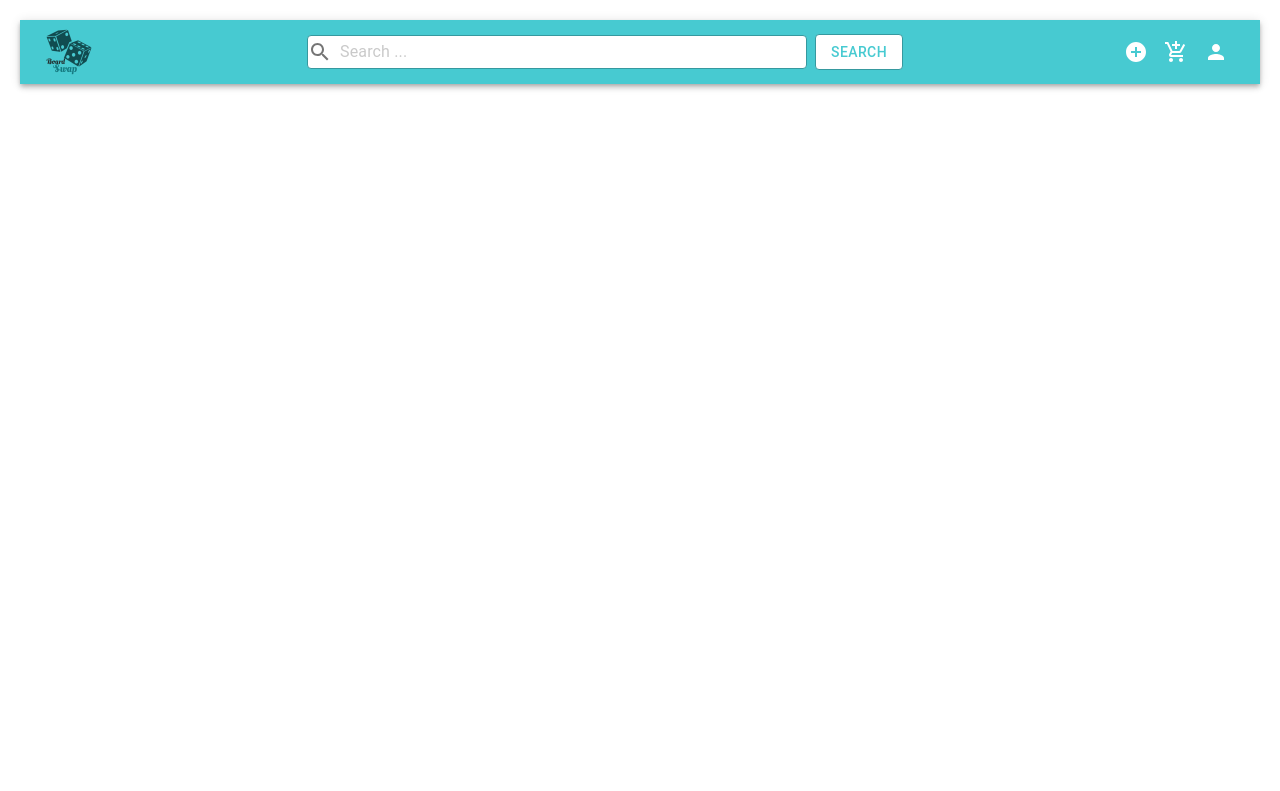
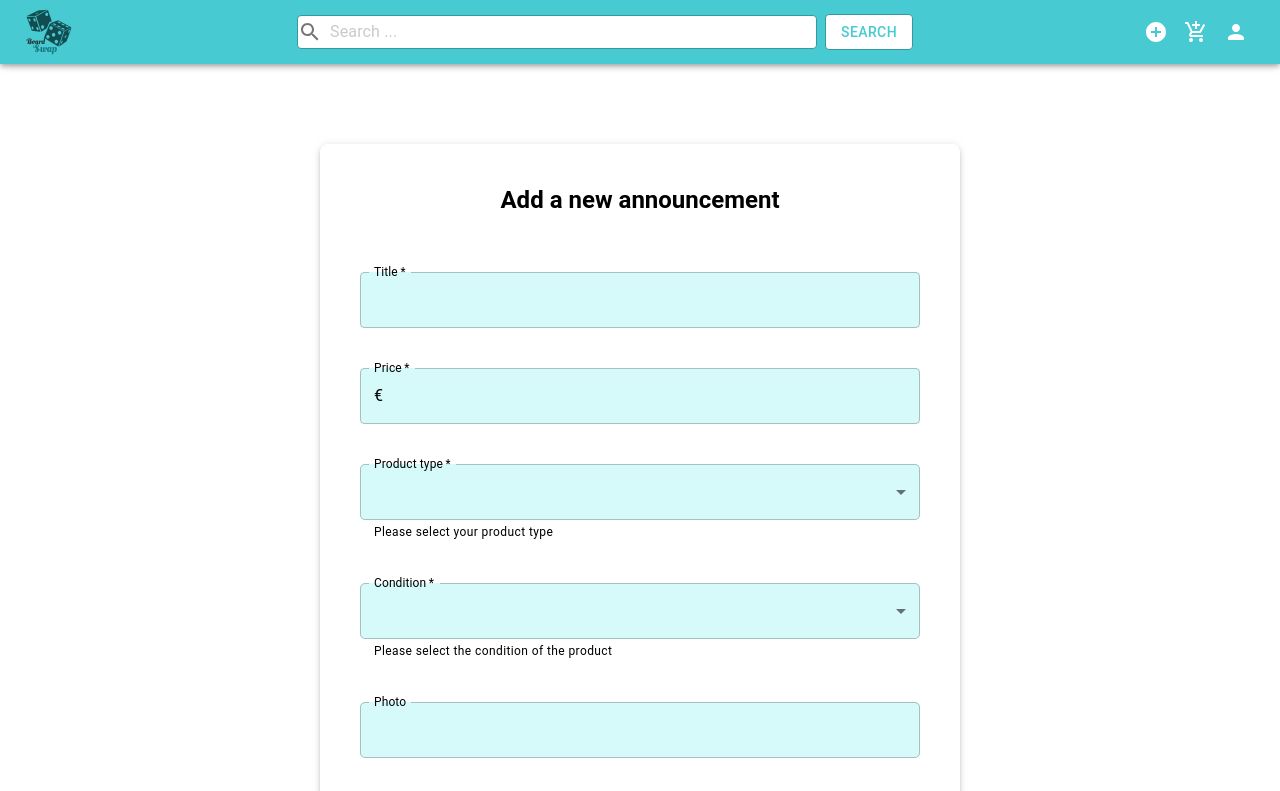
Before and after one commit to starshynova/BoardSwap, a React (Vite) app in the folder client/: page /items/create in a window 1280 px wide. Before the commit this address had no page. Shown: the top 791 px of the page. Built offline with nearby package versions, Linux system fonts and the light colour scheme.

Commit message:
UI for create item + remove padding in body

```diff
--- a/client/src/App.jsx
+++ b/client/src/App.jsx
@@ -5,6 +5,7 @@ import CreateUser from "./pages/User/CreateUser";
 import UserList from "./pages/User/UserList";
 import theme from "./components/theme";
 import { ThemeProvider } from "@mui/material/styles";
+import CreateItem from "./pages/Item/CreateItem";
 
 const App = () => {
   return (
@@ -15,6 +16,7 @@ const App = () => {
           <Route path="/" element={<Home />} />
           <Route path="/user" element={<UserList />} />
           <Route path="/register" element={<CreateUser />} />
+          <Route path="/items/create" element={<CreateItem />} />
         </Routes>
       </ThemeProvider>
     </>
--- a/client/src/components/CreateItem.jsx
+++ b/client/src/components/CreateItemForm.jsx
@@ -4,9 +4,10 @@ import {
   InputAdornment,
   MenuItem,
   Button,
+  Typography,
 } from "@mui/material";
 
-const CreateItem = () => {
+const CreateItemForm = () => {
   const itemType = [
     { value: "puzzle", label: "Puzzle" },
     { value: "boardgame", label: "Board Game" },
@@ -18,32 +19,68 @@ const CreateItem = () => {
     { value: "used", label: "Used" },
   ];
 
+  const inputStyles = {
+    width: "100%",
+    borderRadius: "5px",
+    "& .MuiOutlinedInput-root": {
+      backgroundColor: "#D6F9FA",
+      borderRadius: "5px",
+    },
+    "& .MuiInputBase-input": {
+      color: "#000000",
+    },
+    "& .MuiFormHelperText-root": {
+      backgroundColor: "transparent",
+    },
+  };
+
   return (
     <Box
       sx={{
         display: "flex",
         gap: "40px",
         flexDirection: "column",
-        width: "40vw",
+        width: "50vw",
         margin: "auto",
         justifyContent: "center",
         alignItems: "center",
+        marginTop: "80px",
+        boxShadow: 3,
+        borderRadius: 2,
+        padding: "40px",
       }}
       noValidate
       autoComplete="off"
     >
+      <Typography variant="h5" textAlign="center" mb={2}>
+        Add a new announcement
+      </Typography>
       <TextField
         required
         id="outlined-title"
         label="Title"
-        sx={{ width: "100%" }}
+        sx={{
+          width: "100%",
+          backgroundColor: "#D6F9FA",
+          borderRadius: "5px",
+          "& .MuiInputBase-input": {
+            color: "#000000",
+          },
+        }}
         defaultValue=" "
       />
       <TextField
         required
         id="outlined-price"
         label="Price"
-        sx={{ width: "100%" }}
+        sx={{
+          width: "100%",
+          backgroundColor: "#D6F9FA",
+          borderRadius: "5px",
+          "& .MuiInputBase-input": {
+            color: "#000000",
+          },
+        }}
         slotProps={{
           input: {
             startAdornment: <InputAdornment position="start">€</InputAdornment>,
@@ -55,12 +92,16 @@ const CreateItem = () => {
         id="outlined-select-product-type"
         select
         label="Product type"
-        sx={{ width: "100%" }}
+        sx={inputStyles}
         defaultValue="None"
         helperText="Please select your product type"
       >
         {itemType.map((option) => (
-          <MenuItem key={option.value} value={option.value}>
+          <MenuItem
+            sx={{ color: "#000000" }}
+            key={option.value}
+            value={option.value}
+          >
             {option.label}
           </MenuItem>
         ))}
@@ -70,12 +111,16 @@ const CreateItem = () => {
         id="outlined-select-condition"
         select
         label="Condition"
-        sx={{ width: "100%" }}
+        sx={inputStyles}
         defaultValue="None"
         helperText="Please select the condition of the product"
       >
         {itemCondition.map((option) => (
-          <MenuItem key={option.value} value={option.value}>
+          <MenuItem
+            sx={{ color: "#000000" }}
+            key={option.value}
+            value={option.value}
+          >
             {option.label}
           </MenuItem>
         ))}
@@ -83,13 +128,13 @@ const CreateItem = () => {
       <TextField
         id="outlined-photo"
         label="Photo"
-        sx={{ width: "100%" }}
+        sx={inputStyles}
         defaultValue=" "
       />
       <TextField
         id="outlined-multiline-description"
         label="Description"
-        sx={{ width: "100%" }}
+        sx={inputStyles}
         multiline
         rows={4}
         defaultValue=" "
@@ -97,7 +142,12 @@ const CreateItem = () => {
       <Button
         variant="contained"
         size="large"
-        sx={{ width: "200px", backgroundColor: "rgba(220, 165, 4, 1)" }}
+        sx={{
+          width: "200px",
+          mt: 2,
+          backgroundColor: "#47CAD1",
+          borderRadius: "10px",
+        }}
       >
         Submit
       </Button>
@@ -105,4 +155,4 @@ const CreateItem = () => {
   );
 };
 
-export default CreateItem;
+export default CreateItemForm;
--- a/client/src/components/Nav.jsx
+++ b/client/src/components/Nav.jsx
@@ -4,6 +4,7 @@ import AddShoppingCartIcon from "@mui/icons-material/AddShoppingCart";
 import PersonIcon from "@mui/icons-material/Person";
 import AddCircleIcon from "@mui/icons-material/AddCircle";
 import SearchBar from "./searchBar";
+import { Link } from "react-router-dom";
 
 const StyledToolbar = styled(Toolbar)(({ theme }) => ({
   display: "flex",
@@ -32,9 +33,11 @@ const Nav = () => {
         <Logo src="/Logo.png" alt="Logo" />
         <SearchBar />
         <Icons>
-          <IconButton aria-label="create">
-            <AddCircleIcon sx={{ color: "white" }} />
-          </IconButton>
+          <Link to={"/items/create"}>
+            <IconButton aria-label="create">
+              <AddCircleIcon sx={{ color: "white" }} />
+            </IconButton>
+          </Link>
           <IconButton aria-label="cart">
             <Badge>
               <AddShoppingCartIcon sx={{ color: "white" }} />
--- a/client/src/index.css
+++ b/client/src/index.css
@@ -13,7 +13,3 @@ ul,
 menu {
   list-style: none;
 }
-
-body {
-  padding: 20px;
-}
--- /dev/null
+++ b/client/src/pages/Item/CreateItem.jsx
@@ -0,0 +1,11 @@
+import CreateItemForm from "../../components/CreateItemForm";
+
+const CreateItem = () => {
+  return (
+    <>
+      <CreateItemForm />
+    </>
+  );
+};
+
+export default CreateItem;
```
